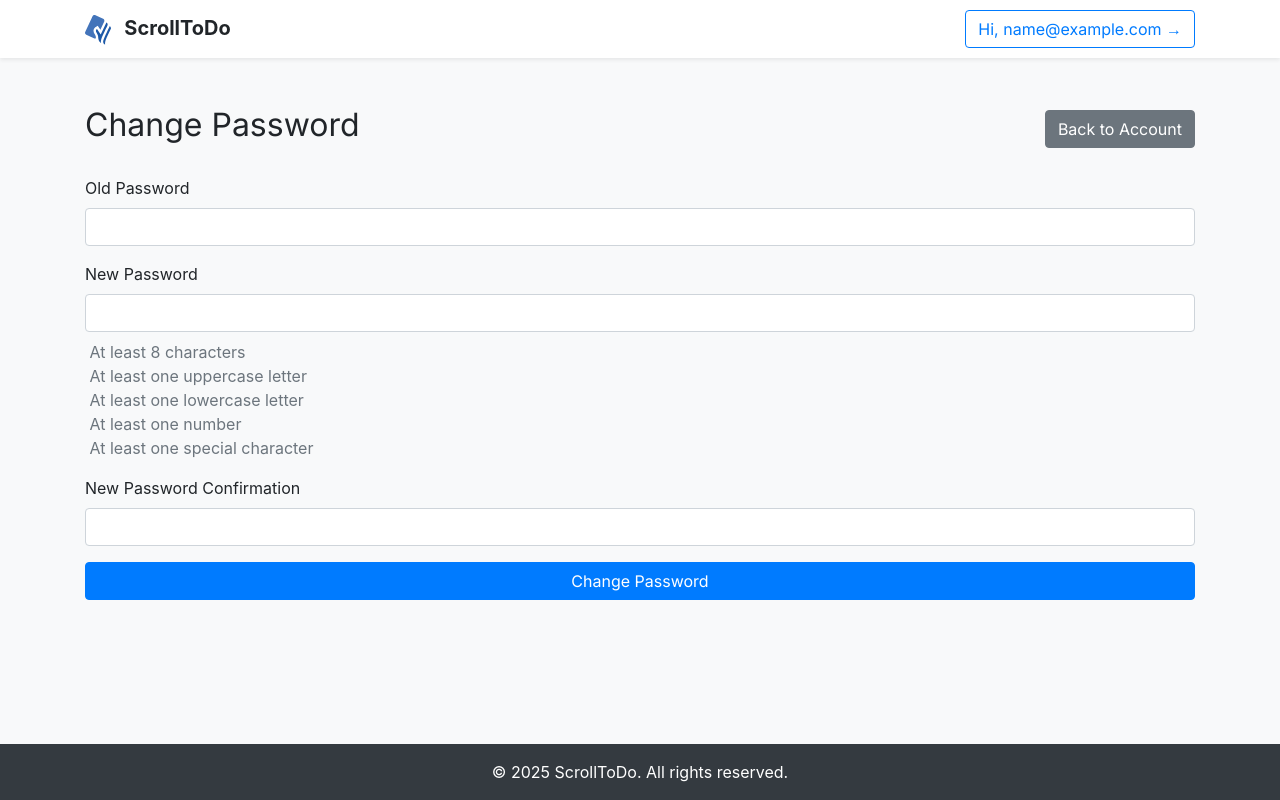
After one commit to sharichungcode/ScrollToDo, a Django app: page /change-password/ in a window 1280 px wide. The commit adds this page. Run offline with Django 4.2, Linux system fonts and the light colour scheme; the visitor is signed in with stand-in values (Sample User, id 1); some libraries are stand-ins or nearby versions.

Commit message:
Update change password UX

```diff
--- a/scrolltodo/urls.py
+++ b/scrolltodo/urls.py
@@ -27,6 +27,7 @@ urlpatterns = [
     path('dashboard/', views.dashboard_view, name='dashboard'),
     path('account/', views.account_view, name='account'),
     path('logout/', views.logout_view, name='logout'),
+    path('change-password/', views.change_password_view, name='change_password'),
     path('ajax-auth/', views.ajax_auth_view, name='ajax_auth'),
 ]
 
--- /dev/null
+++ b/tasks/forms.py
@@ -0,0 +1,9 @@
+from django import forms
+from django.contrib.auth.forms import PasswordChangeForm
+
+class CustomPasswordChangeForm(PasswordChangeForm):
+    def __init__(self, *args, **kwargs):
+        super().__init__(*args, **kwargs)
+        self.fields['old_password'].widget.attrs.update({'class': 'form-control'})
+        self.fields['new_password1'].widget.attrs.update({'class': 'form-control'})
+        self.fields['new_password2'].widget.attrs.update({'class': 'form-control'})
--- a/tasks/static/tasks/styles.css
+++ b/tasks/static/tasks/styles.css
@@ -95,3 +95,8 @@ header {
 .danger {
     color: var(--danger-red);
 }
+
+/* Use CSS to hide the error messages initially. */
+.errorlist {
+    display: none;
+}
--- /dev/null
+++ b/tasks/templates/tasks/change_password.html
@@ -0,0 +1,139 @@
+<!DOCTYPE html>
+<html lang="en">
+<head>
+    <meta charset="UTF-8">
+    <meta name="viewport" content="width=device-width, initial-scale=1.0">
+    <title>Change Password</title>
+    {% load static %}
+    <link href="{% static 'tasks/styles.css' %}" rel="stylesheet">
+    <link href="https://stackpath.bootstrapcdn.com/bootstrap/4.5.2/css/bootstrap.min.css" rel="stylesheet">
+    <link href="https://fonts.googleapis.com/css2?family=Inter:wght@400;700&family=Roboto:wght@400;700&family=Space+Mono:wght@400;700&display=swap" rel="stylesheet">
+    <link rel="icon" href="{% static 'favicon.ico' %}" type="image/x-icon">
+    <link rel="stylesheet" href="https://cdnjs.cloudflare.com/ajax/libs/font-awesome/6.0.0-beta3/css/all.min.css">
+</head>
+<body class="d-flex flex-column min-vh-100 bg-light">
+
+    <!-- Navigation Bar -->
+    {% include 'tasks/navbar.html' %}
+
+    <div class="container mt-5">
+        <div class="d-flex justify-content-between align-items-center mb-4">
+            <h2>Change Password</h2>
+            <a href="{% url 'account' %}" class="btn btn-secondary">Back to Account</a>
+        </div>
+        {% if messages %}
+            <div class="alert alert-success">
+                {% for message in messages %}
+                    {{ message }}
+                {% endfor %}
+            </div>
+        {% endif %}
+        <form method="post" class="needs-validation" novalidate>
+            {% csrf_token %}
+            <div id="form-errors" class="alert alert-danger" style="display: none;">
+                Please correct the error(s) below.
+            </div>
+            <div class="form-group">
+                <label for="old_password">Old Password</label>
+                <input type="password" class="form-control" id="old_password" name="old_password" required>
+            </div>
+            <div class="form-group">
+                <label for="new_password">New Password</label>
+                <input type="password" class="form-control" id="new_password" name="new_password" required>
+                <ul id="password-rules" class="list-unstyled mt-2">
+                    <li id="rule-length" class="text-muted"><i class="fa"></i> At least 8 characters</li>
+                    <li id="rule-uppercase" class="text-muted"><i class="fa"></i> At least one uppercase letter</li>
+                    <li id="rule-lowercase" class="text-muted"><i class="fa"></i> At least one lowercase letter</li>
+                    <li id="rule-number" class="text-muted"><i class="fa"></i> At least one number</li>
+                    <li id="rule-special" class="text-muted"><i class="fa"></i> At least one special character</li>
+                </ul>
+            </div>
+            <div class="form-group">
+                <label for="new_password_confirmation">New Password Confirmation</label>
+                <input type="password" class="form-control" id="new_password_confirmation" name="new_password_confirmation" required>
+                <div id="password-match-error" class="text-danger mt-2" style="display: none;">Passwords do not match</div>
+            </div>
+            <button type="submit" class="btn btn-primary btn-block">Change Password</button>
+        </form>
+    </div>
+
+    <!-- Footer -->
+    {% include 'tasks/footer.html' %}
+
+    <!-- Bootstrap JavaScript and dependencies -->
+    <script src="https://code.jquery.com/jquery-3.5.1.min.js"></script>
+    <script src="https://cdn.jsdelivr.net/npm/@popperjs/core@2.5.4/dist/umd/popper.min.js"></script>
+    <script src="https://stackpath.bootstrapcdn.com/bootstrap/4.5.2/js/bootstrap.min.js"></script>
+
+    <!-- Form validation script -->
+    <script>
+        (function() {
+            'use strict';
+
+            // Password validation rules
+            const passwordRules = {
+                length: { regex: /.{8,}/, element: document.getElementById('rule-length') },
+                uppercase: { regex: /[A-Z]/, element: document.getElementById('rule-uppercase') },
+                lowercase: { regex: /[a-z]/, element: document.getElementById('rule-lowercase') },
+                number: { regex: /[0-9]/, element: document.getElementById('rule-number') },
+                special: { regex: /[!@#$%^&*(),.?":{}|<>]/, element: document.getElementById('rule-special') }
+            };
+
+            // Validate password rules
+            function validatePasswordRules(password) {
+                for (const rule in passwordRules) {
+                    const icon = passwordRules[rule].element.querySelector('i');
+                    if (passwordRules[rule].regex.test(password)) {
+                        passwordRules[rule].element.classList.remove('text-muted', 'text-danger');
+                        passwordRules[rule].element.classList.add('text-success');
+                        icon.classList.remove('fa-times');
+                        icon.classList.add('fa-check');
+                    } else {
+                        passwordRules[rule].element.classList.remove('text-muted', 'text-success');
+                        passwordRules[rule].element.classList.add('text-danger');
+                        icon.classList.remove('fa-check');
+                        icon.classList.add('fa-times');
+                    }
+                }
+            }
+
+            // Validate password match
+            function validatePasswordMatch() {
+                const newPassword = document.getElementById('new_password').value;
+                const newPasswordConfirmation = document.getElementById('new_password_confirmation').value;
+                const passwordMatchError = document.getElementById('password-match-error');
+
+                if (newPassword !== newPasswordConfirmation) {
+                    passwordMatchError.style.display = 'block';
+                    document.getElementById('new_password_confirmation').classList.add('is-invalid');
+                } else {
+                    passwordMatchError.style.display = 'none';
+                    document.getElementById('new_password_confirmation').classList.remove('is-invalid');
+                }
+            }
+
+            // Add event listeners
+            document.getElementById('new_password').addEventListener('input', function() {
+                validatePasswordRules(this.value);
+                validatePasswordMatch();
+            });
+
+            document.getElementById('new_password_confirmation').addEventListener('input', validatePasswordMatch);
+
+            window.addEventListener('load', function() {
+                var forms = document.getElementsByClassName('needs-validation');
+                var validation = Array.prototype.filter.call(forms, function(form) {
+                    form.addEventListener('submit', function(event) {
+                        if (form.checkValidity() === false) {
+                            event.preventDefault();
+                            event.stopPropagation();
+                            document.getElementById('form-errors').style.display = 'block';
+                        }
+                        form.classList.add('was-validated');
+                    }, false);
+                });
+            }, false);
+        })();
+    </script>
+</body>
+</html>
--- a/tasks/templates/tasks/dashboard.html
+++ b/tasks/templates/tasks/dashboard.html
@@ -9,6 +9,7 @@
     <link href="https://stackpath.bootstrapcdn.com/bootstrap/4.5.2/css/bootstrap.min.css" rel="stylesheet">
     <link href="https://fonts.googleapis.com/css2?family=Inter:wght@400;700&family=Roboto:wght@400;700&family=Space+Mono:wght@400;700&display=swap" rel="stylesheet">
     <link rel="icon" href="{% static 'favicon.ico' %}" type="image/x-icon">
+    <link rel="stylesheet" href="https://cdnjs.cloudflare.com/ajax/libs/font-awesome/6.0.0-beta3/css/all.min.css">
 </head>
 <body class="d-flex flex-column min-vh-100 bg-light">
 
@@ -25,6 +26,5 @@
     <!-- Include Footer -->
     {% include 'tasks/footer.html' %}
 
-
 </body>
 </html>
--- a/tasks/templates/tasks/index.html
+++ b/tasks/templates/tasks/index.html
@@ -9,6 +9,7 @@
     <link href="https://stackpath.bootstrapcdn.com/bootstrap/4.5.2/css/bootstrap.min.css" rel="stylesheet">
     <link href="https://fonts.googleapis.com/css2?family=Inter:wght@400;700&family=Roboto:wght@400;700&family=Space+Mono:wght@400;700&display=swap" rel="stylesheet">
     <link rel="icon" href="{% static 'favicon.ico' %}" type="image/x-icon">
+    <link rel="stylesheet" href="https://cdnjs.cloudflare.com/ajax/libs/font-awesome/6.0.0-beta3/css/all.min.css">
 </head>
 <body class="d-flex flex-column min-vh-100 bg-light">
 
--- a/tasks/templates/tasks/login.html
+++ b/tasks/templates/tasks/login.html
@@ -7,6 +7,9 @@
     {% load static %}
     <link href="{% static 'tasks/styles.css' %}" rel="stylesheet">
     <link href="https://stackpath.bootstrapcdn.com/bootstrap/4.5.2/css/bootstrap.min.css" rel="stylesheet">
+    <link href="https://fonts.googleapis.com/css2?family=Inter:wght@400;700&family=Roboto:wght@400;700&family=Space+Mono:wght@400;700&display=swap" rel="stylesheet">
+    <link rel="icon" href="{% static 'favicon.ico' %}" type="image/x-icon">
+    <link rel="stylesheet" href="https://cdnjs.cloudflare.com/ajax/libs/font-awesome/6.0.0-beta3/css/all.min.css">
 </head>
 <body class="d-flex flex-column min-vh-100 bg-light">
 
--- a/tasks/views.py
+++ b/tasks/views.py
@@ -9,8 +9,12 @@ from django.views.decorators.csrf import csrf_exempt
 from django.contrib import messages
 from django.core.mail import send_mail
 from django.template.loader import render_to_string
+from django.contrib.auth.forms import PasswordChangeForm
+from django.contrib.auth import update_session_auth_hash
 import smtplib
 import ssl
+
+from .forms import CustomPasswordChangeForm  # Import the CustomPasswordChangeForm
 
 def index(request):
     return render(request, 'tasks/index.html')
@@ -70,6 +74,21 @@ def send_confirmation_email(user):
         server.sendmail(from_email, recipient_list, f"Subject: {subject}\n\n{message}")
 
 @login_required
+def change_password_view(request):
+    if request.method == 'POST':
+        form = CustomPasswordChangeForm(request.user, request.POST)
+        if form.is_valid():
+            user = form.save()
+            update_session_auth_hash(request, user)  # Important to keep the user logged in
+            messages.success(request, 'Your password was successfully updated!')
+            return redirect('account')
+        else:
+            pass
+    else:
+        form = CustomPasswordChangeForm(request.user)
+    return render(request, 'tasks/change_password.html', {'form': form})
+
+@login_required
 def logout_view(request):
     auth_logout(request)
     return redirect('index')
```
Also changed, not shown: tasks/templates/tasks/account.html (+11 -1 lines).
